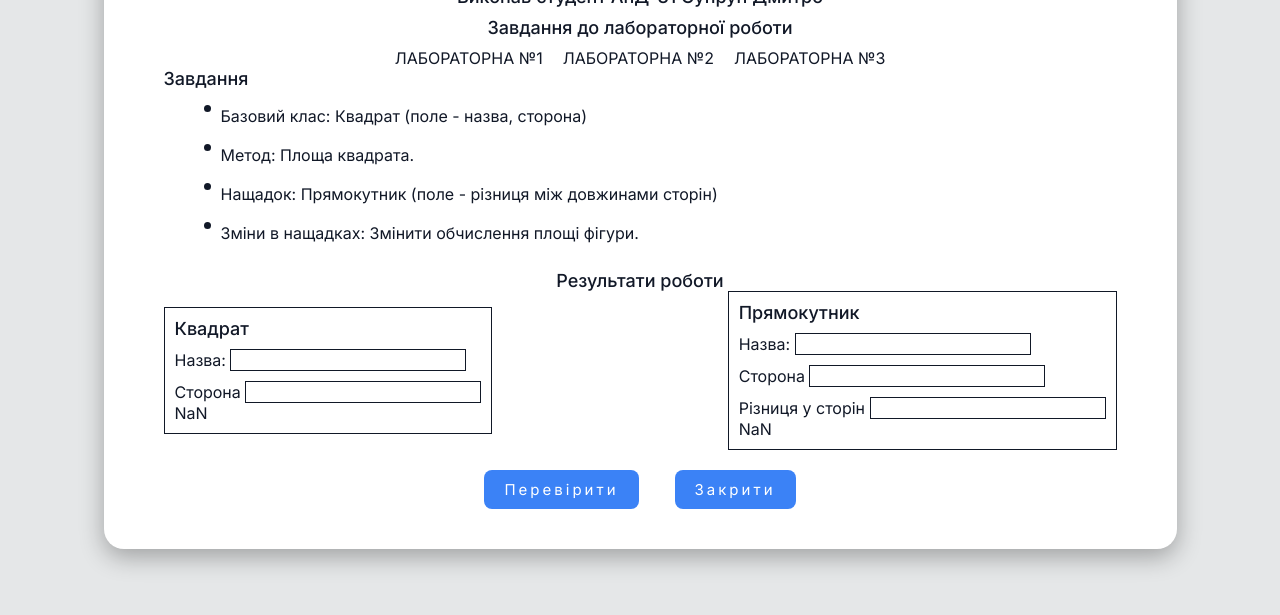
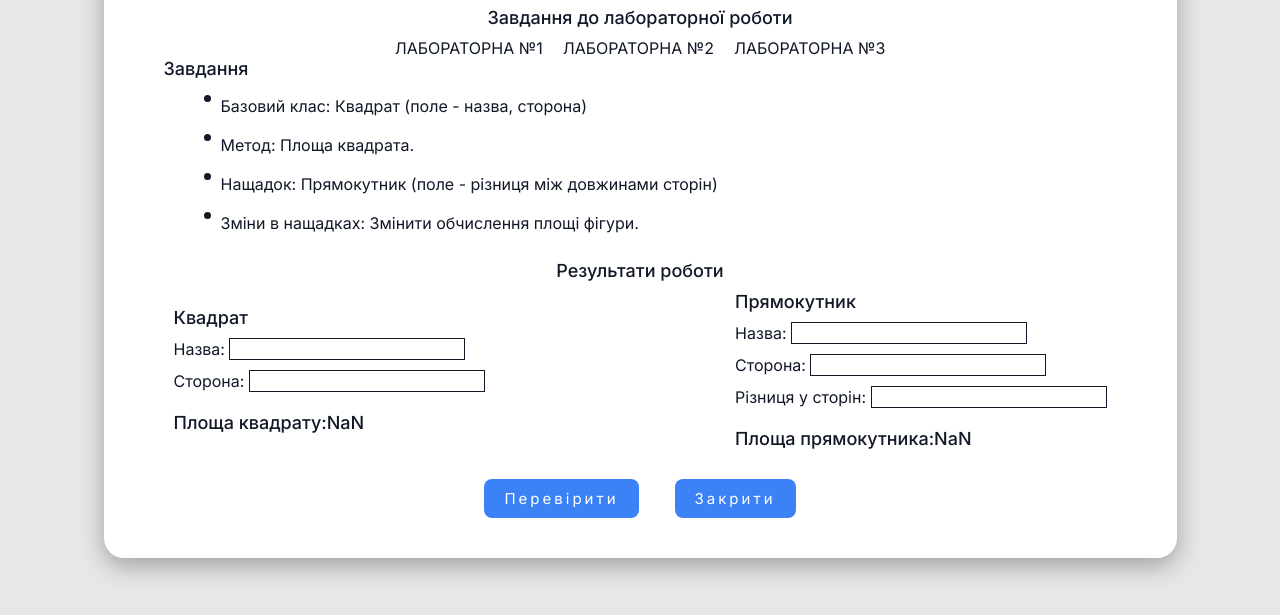
Before and after one commit to dmSuprun/js, a website: page index3.html in a window 1280 px wide. Both pictures are taken after a click on the element "Перевірити". Shown: the part 181-796 px from the top of the page. Drawn offline with Linux system fonts and the light colour scheme; a web font is replaced by a local one.

Commit message:
end with js

```diff
--- a/index3.html
+++ b/index3.html
@@ -57,7 +57,7 @@
                 <label>Назва:
                     <input type="text" name="" id="name">
                 </label>
-                <label>Сторона
+                <label>Сторона:
                     <input type="number" name="" id="c1">
                 </label>
                 <div id="result_cvadrat">
@@ -71,10 +71,10 @@
                 <label>Назва:
                     <input type="text" name="" id="name2">
                 </label>
-                <label>Сторона
+                <label>Сторона:
                     <input type="number" name="" id="c2">
                 </label>
-                <label>Різниця у сторін
+                <label>Різниця у сторін:
                     <input type="number" name="" id="d">
                 </label>
                 <div id="result_pramokytnyk">
@@ -89,7 +89,7 @@
             <div class="link" onclick="main()">
                 Перевірити
             </div>
-            <div class="link" id="close_btn" onclick="">
+            <div class="link" id="close_btn" onclick="close_tab()">
                 Закрити
             </div>
 
--- a/script/index3.js
+++ b/script/index3.js
@@ -41,9 +41,15 @@ function main(){
     var s_r = rq.retSquare();
 
 
-    document.getElementById("result_cvadrat").innerHTML = s;
-    document.getElementById("result_pramokytnyk").innerHTML = s_r;
+    document.getElementById("result_cvadrat").innerHTML = '<br><h2>Площа квадрату:'+s+'</h2>';
+    document.getElementById("result_pramokytnyk").innerHTML = '<br><h2>Площа прямокутника:'+s_r+'</h2>';
 
 
 
 }
+
+function close_tab(){
+    document.getElementById("result_cvadrat").innerHTML = '';
+    document.getElementById("result_pramokytnyk").innerHTML ='';
+
+}
--- a/style/index2_style.css
+++ b/style/index2_style.css
@@ -10,7 +10,6 @@
     justify-content: center;
     align-items: start;
     padding: 10px;
-    border: 1px solid var(--text-color);
 }
 
 
```
